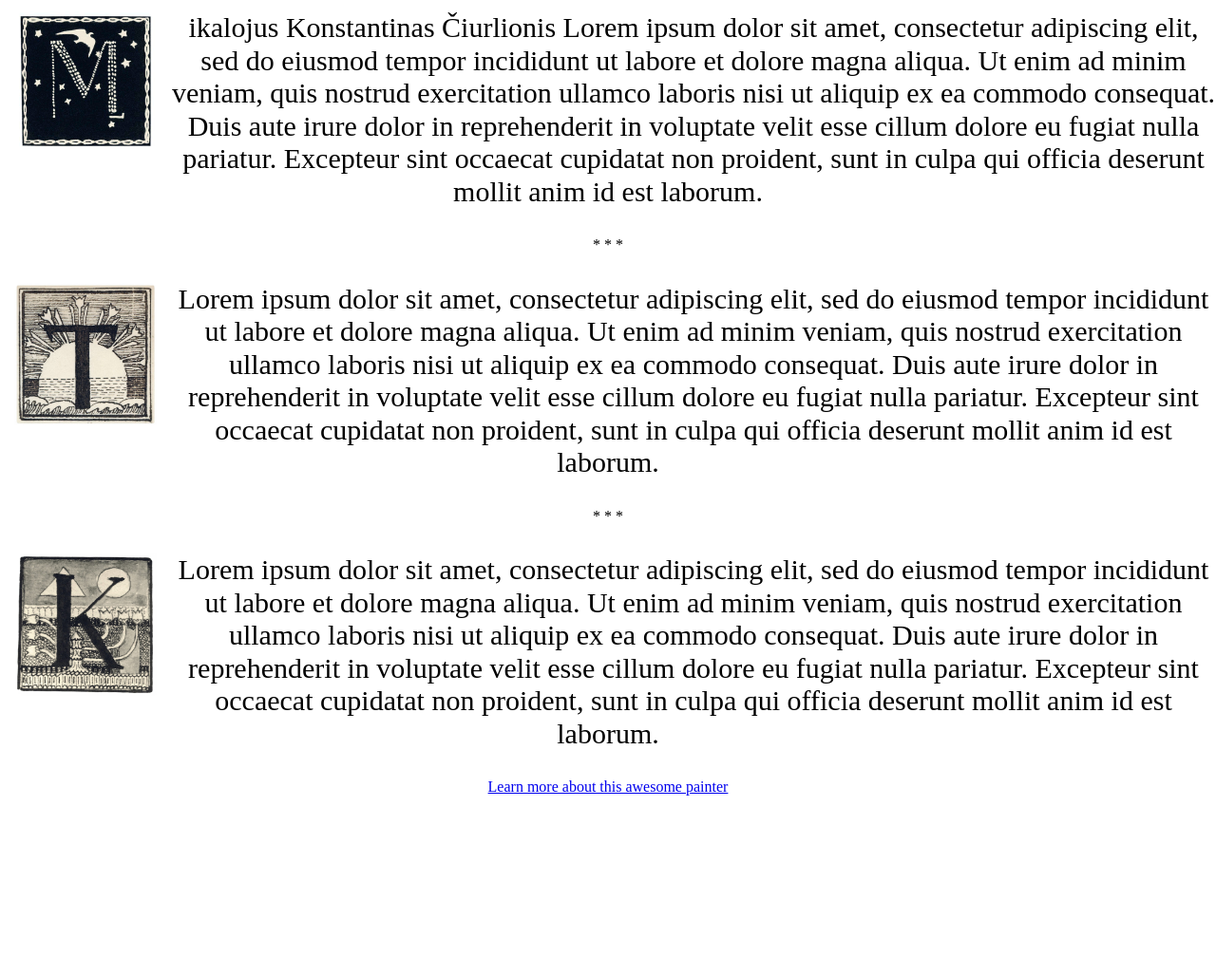
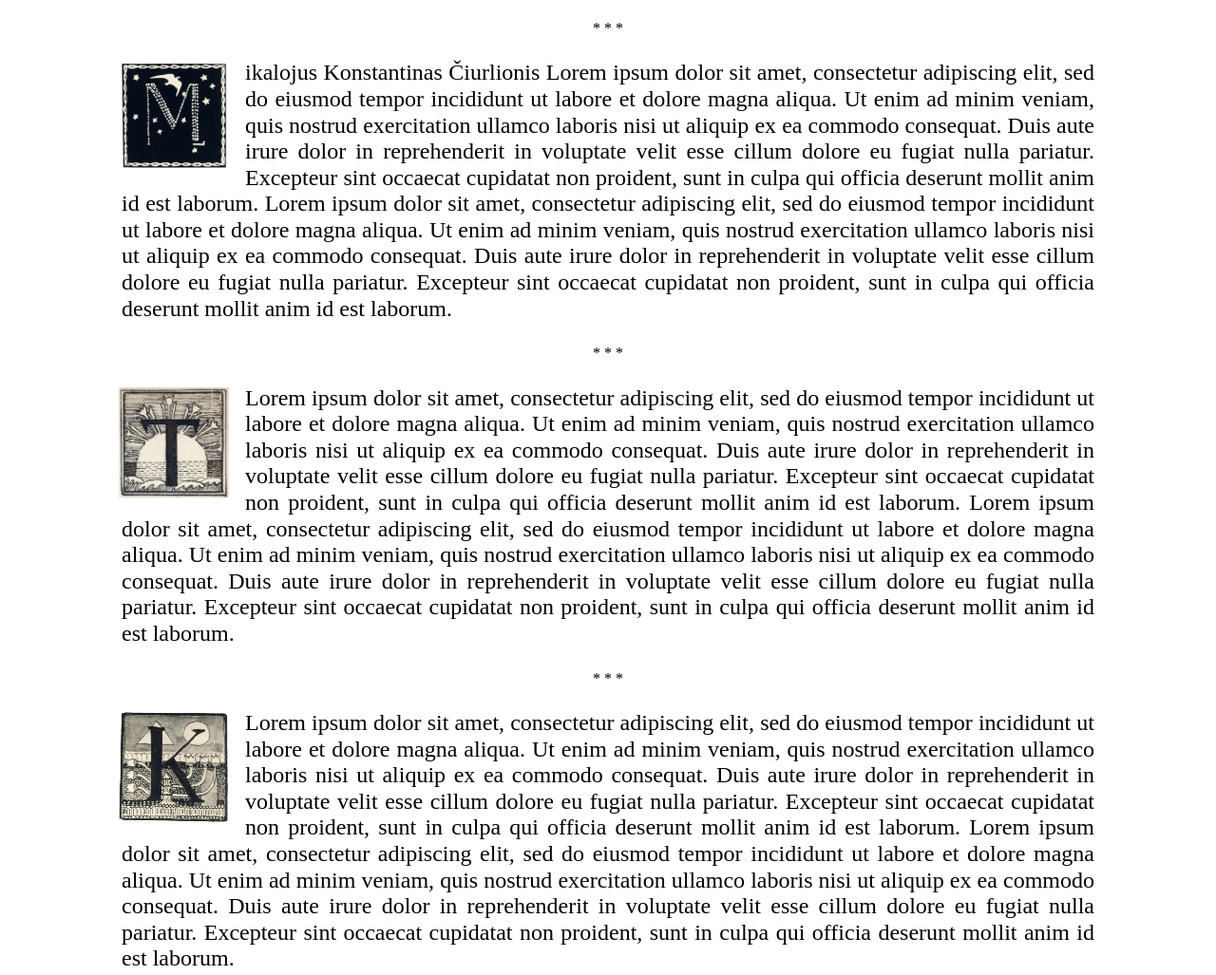
Before and after one commit to petajamaja/ciurlionis, a website built with webpack: page src/index.html in a window 1280 px wide. Shown: the part 1423-2450 px from the top of the page at 95% size. Before the commit the page ends 2262 px from the top, so only its background shows below. Built offline with nearby package versions, Linux system fonts and the light colour scheme.

Commit message:
Lengthened the Lorem Ipsum and re-positioned the initials so that they look more like a book

```diff
--- a/src/index.html
+++ b/src/index.html
@@ -54,7 +54,12 @@
               laboris nisi ut aliquip ex ea commodo
               consequat. Duis aute irure dolor in reprehenderit in voluptate velit esse cillum dolore eu fugiat nulla
               pariatur. Excepteur sint occaecat cupidatat non proident, sunt in culpa qui officia deserunt mollit anim id
-              est laborum. </p>
+              est laborum. Lorem ipsum dolor sit amet, consectetur adipiscing elit, sed do eiusmod tempor
+              incididunt ut labore et dolore magna aliqua. Ut enim ad minim veniam, quis nostrud exercitation ullamco
+              laboris nisi ut aliquip ex ea commodo
+              consequat. Duis aute irure dolor in reprehenderit in voluptate velit esse cillum dolore eu fugiat nulla
+              pariatur. Excepteur sint occaecat cupidatat non proident, sunt in culpa qui officia deserunt mollit anim id
+              est laborum.</p>
             <div class="delimiter">* * *</div>
             <p><img class="initial" alt="Initial M drawn by Čiurlionis"
                 src="../img/Initial_M.jpg" />ikalojus
@@ -64,21 +69,34 @@
               laboris nisi ut aliquip ex ea commodo consequat. Duis aute irure dolor in reprehenderit in voluptate velit
               esse cillum dolore eu fugiat
               nulla pariatur. Excepteur sint occaecat cupidatat non proident, sunt in culpa qui officia deserunt mollit anim
-              id est laborum.</p>
+              id est laborum. Lorem ipsum dolor sit amet, consectetur adipiscing elit, sed do eiusmod tempor
+              incididunt ut labore et dolore magna aliqua. Ut enim ad minim veniam, quis nostrud exercitation ullamco
+              laboris nisi ut aliquip ex ea commodo
+              consequat. Duis aute irure dolor in reprehenderit in voluptate velit esse cillum dolore eu fugiat nulla
+              pariatur. Excepteur sint occaecat cupidatat non proident, sunt in culpa qui officia deserunt mollit anim id
+              est laborum.</p>
             <div class="delimiter">* * *</div>
             <p><img class="initial" alt="Initial T drawn by Čiurlionis"
                 src="../img/Initial_T.jpg" />Lorem ipsum dolor sit amet, consectetur adipiscing elit, sed do eiusmod tempor incididunt ut labore et dolore
               magna aliqua. Ut enim ad minim veniam, quis nostrud exercitation ullamco laboris nisi ut aliquip ex ea commodo
-              consequat. Duis aute irure
-              dolor in reprehenderit in voluptate velit esse cillum dolore eu fugiat nulla pariatur. Excepteur sint occaecat
-              cupidatat non proident, sunt in culpa qui officia deserunt mollit anim id est laborum.</p>
+              consequat. Duis aute irure dolor in reprehenderit in voluptate velit esse cillum dolore eu fugiat nulla pariatur. Excepteur sint occaecat
+              cupidatat non proident, sunt in culpa qui officia deserunt mollit anim id est laborum. Lorem ipsum dolor sit amet, consectetur adipiscing elit, sed do eiusmod tempor
+              incididunt ut labore et dolore magna aliqua. Ut enim ad minim veniam, quis nostrud exercitation ullamco
+              laboris nisi ut aliquip ex ea commodo
+              consequat. Duis aute irure dolor in reprehenderit in voluptate velit esse cillum dolore eu fugiat nulla
+              pariatur. Excepteur sint occaecat cupidatat non proident, sunt in culpa qui officia deserunt mollit anim id
+              est laborum.</p>
             <div class="delimiter">* * *</div>
             <p><img class="initial" alt="Initial T drawn by Čiurlionis"
                 src="../img/Initial_K.jpg" />Lorem ipsum dolor sit amet, consectetur adipiscing elit, sed do eiusmod tempor incididunt ut labore et dolore
               magna aliqua. Ut enim ad minim veniam, quis nostrud exercitation ullamco laboris nisi ut aliquip ex ea commodo
-              consequat. Duis aute irure
-              dolor in reprehenderit in voluptate velit esse cillum dolore eu fugiat nulla pariatur. Excepteur sint occaecat
-              cupidatat non proident, sunt in culpa qui officia deserunt mollit anim id est laborum.</p>
+              consequat. Duis aute irure dolor in reprehenderit in voluptate velit esse cillum dolore eu fugiat nulla pariatur. Excepteur sint occaecat
+              cupidatat non proident, sunt in culpa qui officia deserunt mollit anim id est laborum. Lorem ipsum dolor sit amet, consectetur adipiscing elit, sed do eiusmod tempor
+              incididunt ut labore et dolore magna aliqua. Ut enim ad minim veniam, quis nostrud exercitation ullamco
+              laboris nisi ut aliquip ex ea commodo
+              consequat. Duis aute irure dolor in reprehenderit in voluptate velit esse cillum dolore eu fugiat nulla
+              pariatur. Excepteur sint occaecat cupidatat non proident, sunt in culpa qui officia deserunt mollit anim id
+              est laborum.</p>
           </section>
         </article>
         <section id="links">
--- a/src/styles.scss
+++ b/src/styles.scss
@@ -13,7 +13,8 @@
         font-family: "Marck Script", cursive;
     }
     p {
-        font-size: 30px;
+        font-size: 3vh;
+        text-align: justify;
     }
     header {
         display: flex;
@@ -49,7 +50,9 @@
 .initial {
     width: 5em;
     height: 5em;
-    padding: 0 15px;
+    padding-left: 0px;
+    margin-left: -5px;
+    padding-right: 15px;
     float: left;
 }
 
@@ -74,6 +77,8 @@
 #article {
     position: relative;
     z-index: 10;
+    width: 80%;
+    margin: 0 auto;
 }
 
 #signature-heading {
```
